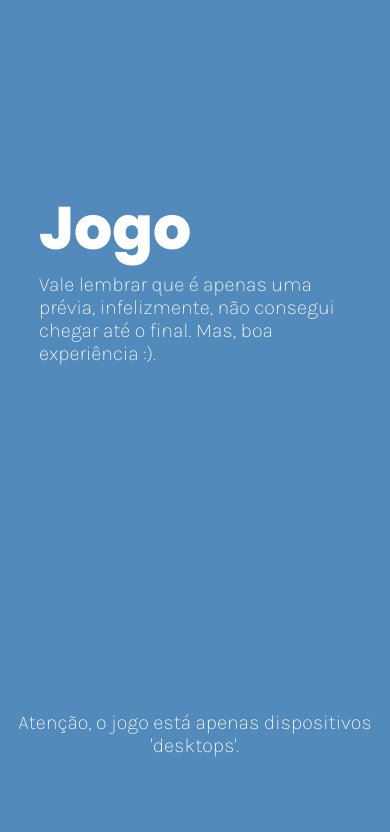
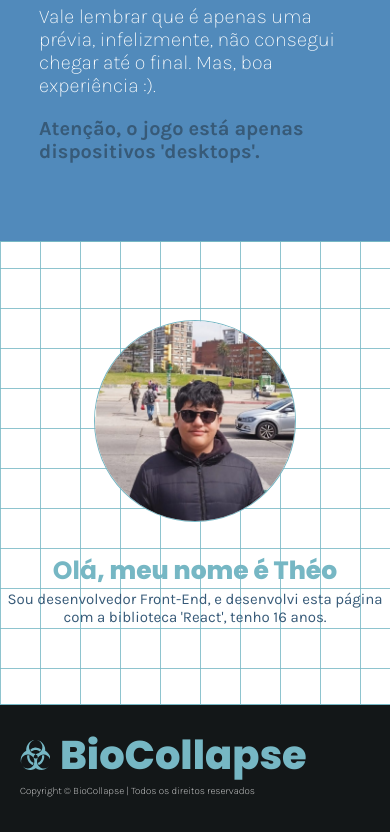
Before and after one commit to Thex2245/hackaton-game, a React (Vite) app: page / in a window 390 px wide. Shown: the part 1572-2404 px from the top of the page. Built offline with nearby package versions, Linux system fonts and the light colour scheme.

Commit message:
Responsividade

```diff
--- a/src/components/QuartoConteudo.css
+++ b/src/components/QuartoConteudo.css
@@ -47,6 +47,9 @@
         flex-wrap: wrap;
         justify-content: center;
         flex-direction: column;
+        gap: 30px;
+        height: auto;
+        padding: 20vw 0 20vw 0;
     }
 
     .sobre-mim {
--- a/src/components/QuartoConteudo.jsx
+++ b/src/components/QuartoConteudo.jsx
@@ -6,7 +6,7 @@ const QuartoConeudo = () => {
         <div className='quarto-conteudo'>
             <img className='profile-photo' src={Photo} alt="Profile-Photo" />
             <div className='sobre-mim'>
-                <h1 className="sobre-mim-titulo">Olá, meu nome é Théo</h1>
+                <h1 className="sobre-mim-titulo"><b>Olá</b>, meu nome é Théo</h1>
                 <p className='sobre-mim-desc'>Sou desenvolvedor Front-End, e desenvolvi esta página com a biblioteca 'React', tenho 16 anos.</p>
             </div>
         </div>
--- a/src/components/TerceiroConteudo.css
+++ b/src/components/TerceiroConteudo.css
@@ -38,9 +38,9 @@
 
 .atencao-jogo{
     display: none;
-    color: #ffffff;
+    color: #375a78;
     text-wrap: wrap;
-    text-align: center;
+    text-align: left;
     font-family: "Karla", sans-serif;
     font-weight: 200;
     font-size: 20px;
@@ -49,11 +49,18 @@
 }
 
 @media (max-width: 1024px) {
+    .terceiro-conteudo {
+        height: auto;
+        padding: 20vw 0 20vw 0;
+        gap: 20px;
+    }
+
     iframe {
         display: none;
     }
 
     .atencao-jogo {
         display: flex;
+        width: 80%;
     }
 }
--- a/src/components/TerceiroConteudo.jsx
+++ b/src/components/TerceiroConteudo.jsx
@@ -15,7 +15,7 @@ const TerceiroConteudo = () => {
         sandbox="allow-same-origin allow-forms allow-scripts allow-pointer-lock allow-orientation-lock allow-popups"
         scrolling="no">
         </iframe>
-        <p className='atencao-jogo'>Atenção, o jogo está apenas dispositivos 'desktops'.</p>
+        <p className='atencao-jogo'><b>Atenção, o jogo está apenas dispositivos 'desktops'.</b></p>
     </div>
     )
 }
```
